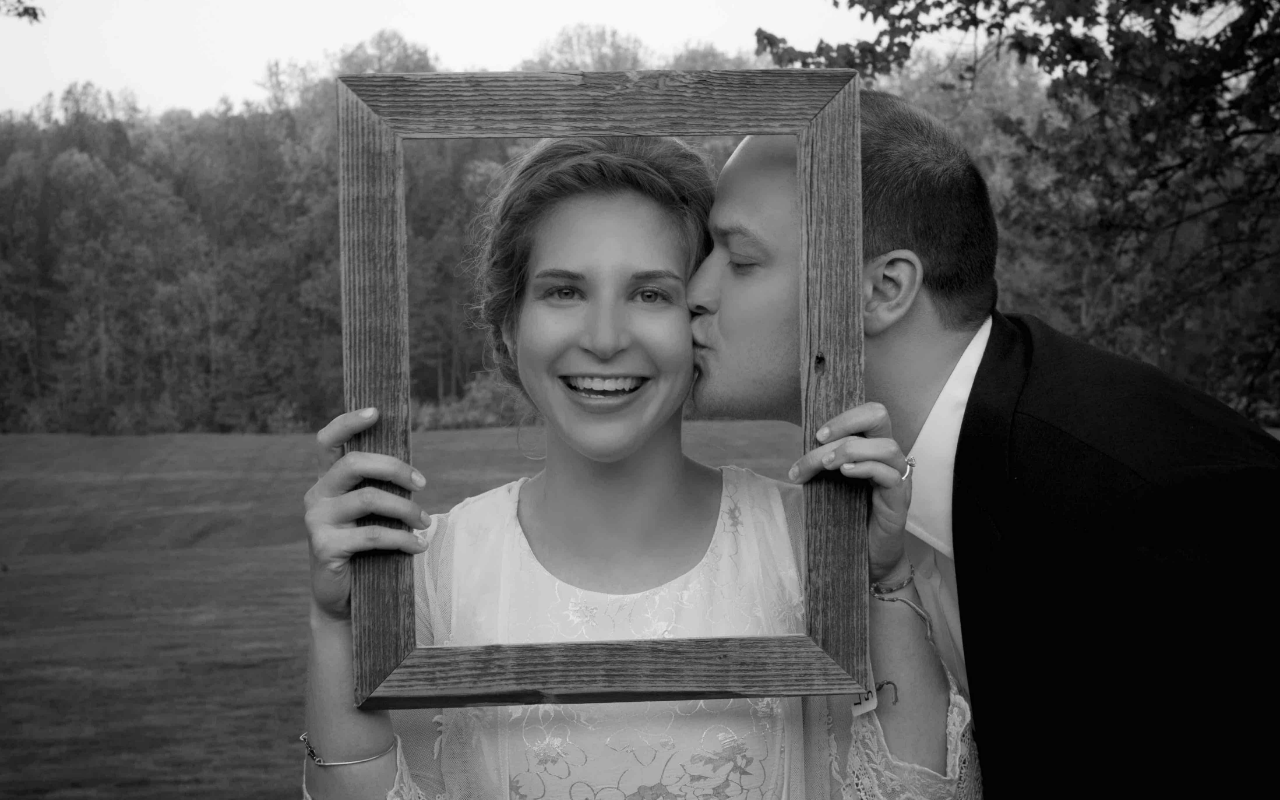
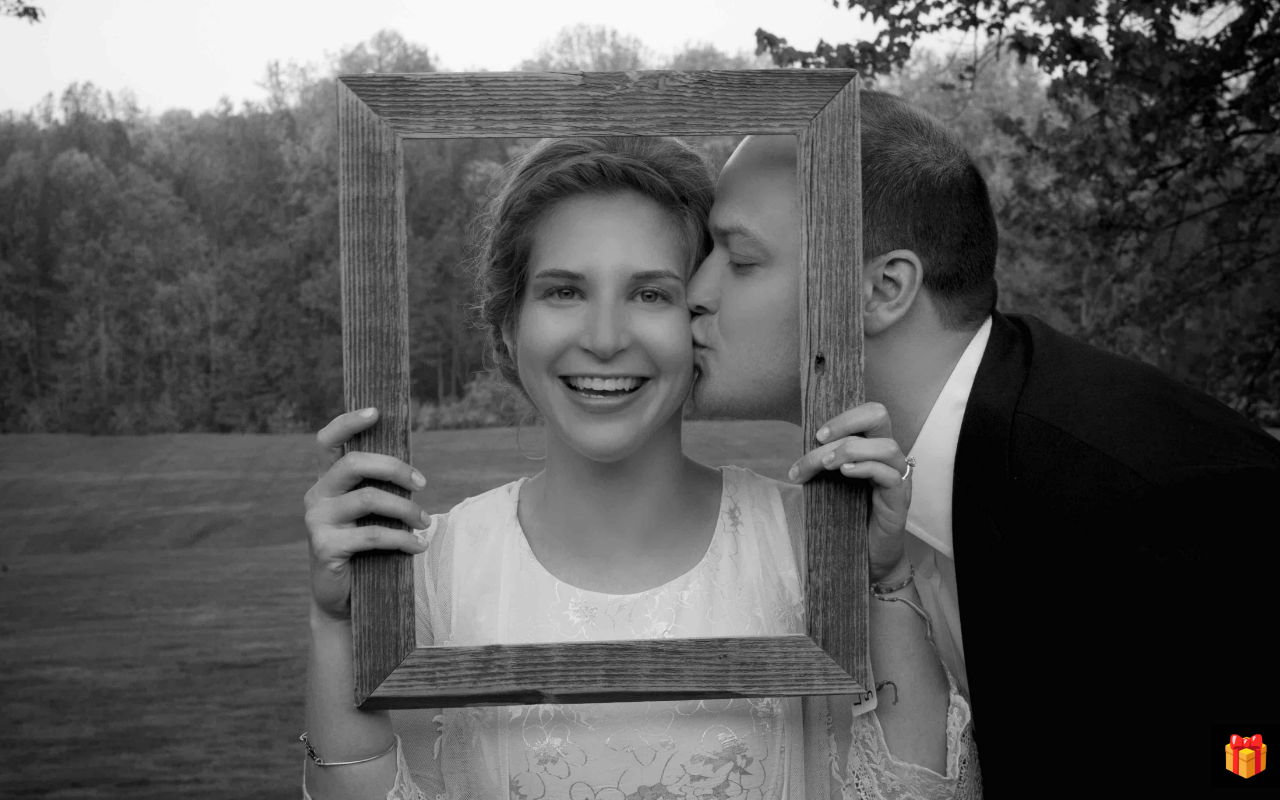
Before and after one commit to ncrow/teamniz, a plain HTML site: page index.html in a window 1280 px wide. Drawn offline with Linux system fonts and the light colour scheme.

Commit message:
Update index.html

```diff
--- a/index.html
+++ b/index.html
@@ -14,6 +14,37 @@
 			background-size: cover;
 		}
 
+		#line1 {
+		   position: absolute;
+		   top: 0;
+		   left: 0;
+		}
+
+		#line2 {
+		   position: absolute;
+		   bottom: 0;
+		   right: 0;
+		}
+
+		h2 span {
+		   color: white;
+		   font: bold 5vh Helvetica, Sans-Serif;
+		   letter-spacing: -1px;
+		   background: rgb(0, 0, 0); /* fallback color */
+		   background: rgba(0, 0, 0, 0.7);
+		   padding: 10px;
+		}
+		h2 a {
+			text-decoration: none;
+		}
+		h2 a:link{
+			color:white;
+		}
+
+		h2 a:visited{
+			color:white;
+		}
+
 	</style>
 
 </head>
@@ -21,6 +52,8 @@
 <body>
 
 
+	 <h2 id="line2"><span><a href="https://www.pinterest.com/nick32744/gift-ideas/">🎁</a></span></h2>
+
 
 </body>
 
```
